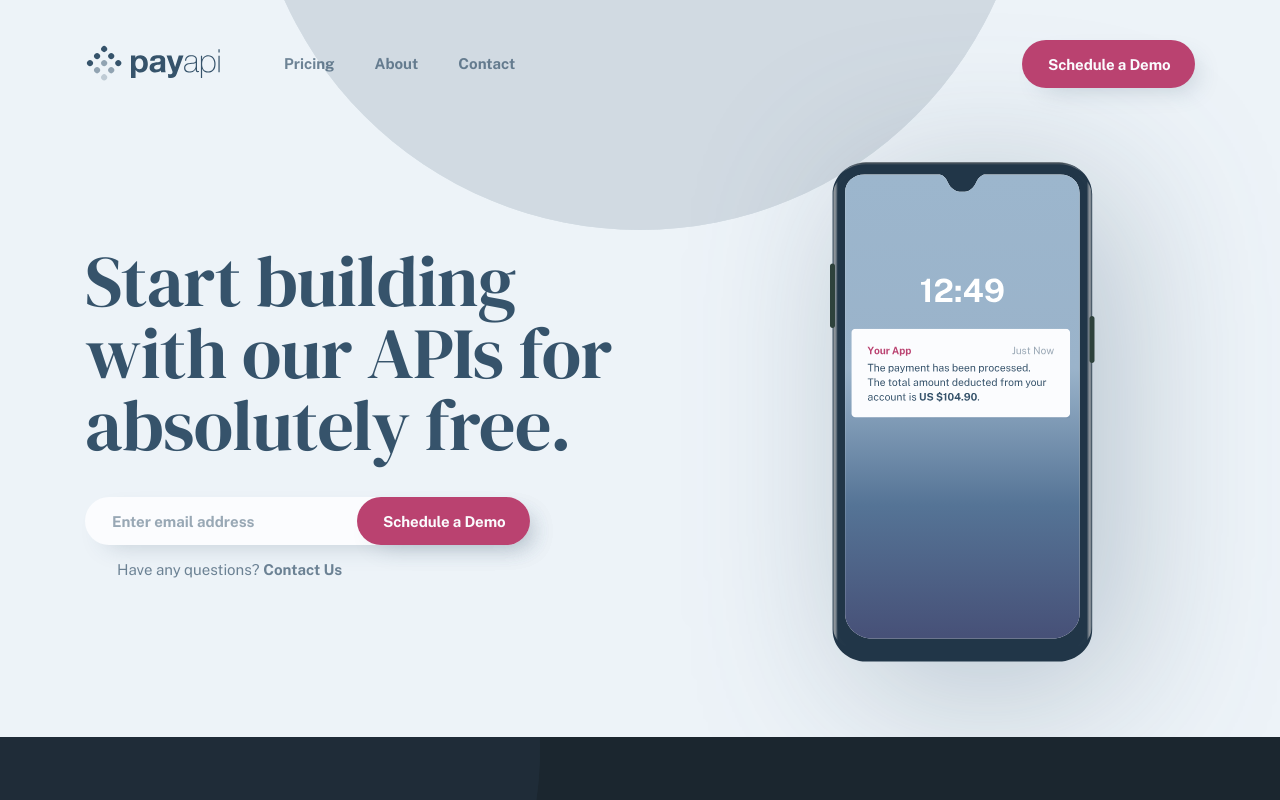
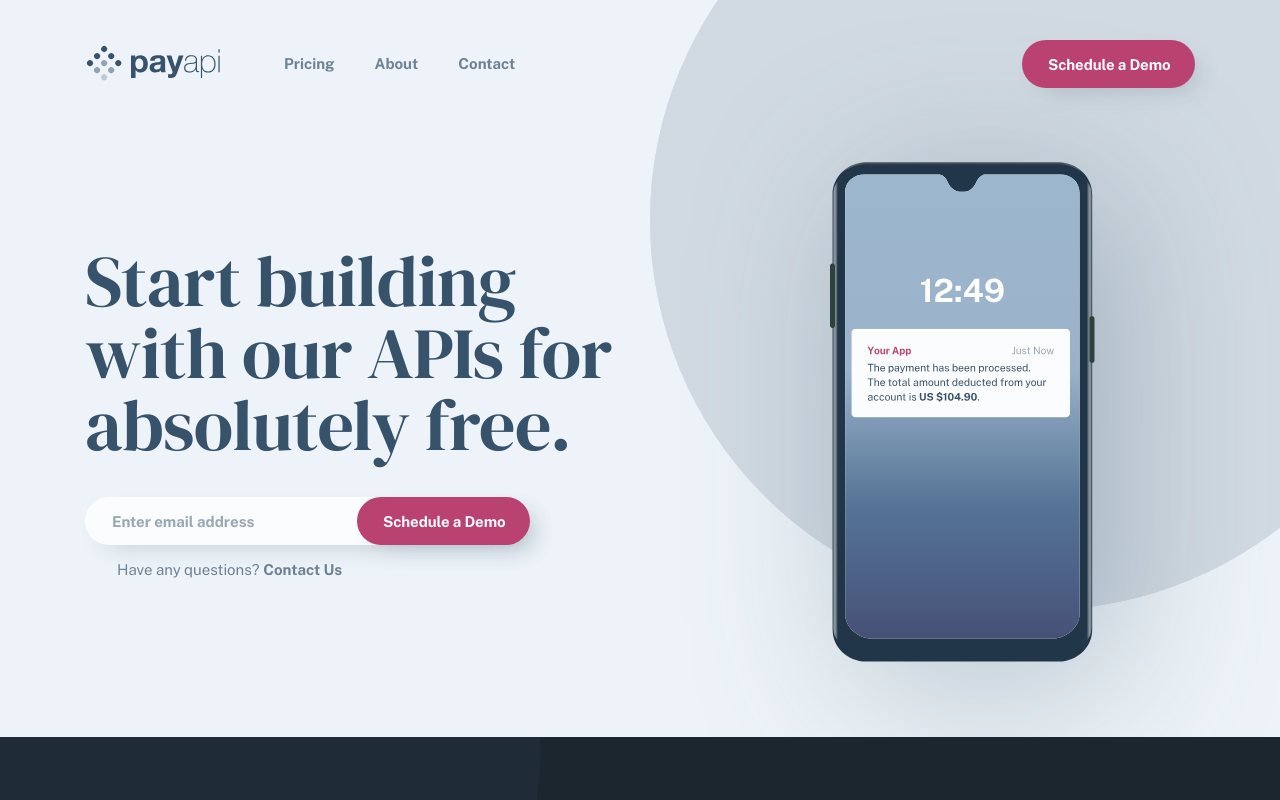
Before and after one commit to HanSeongLee/payapi, a Next.js app: page / in a window 1280 px wide. Shown: the top 800 px of the page. Built offline with nearby package versions, Linux system fonts and the light colour scheme; no server answers.

Commit message:
ADD | Main page on desktop

```diff
--- a/pages/style.module.scss
+++ b/pages/style.module.scss
@@ -1,3 +1,4 @@
+@import "styles/utils";
 
 .main {
   position: relative;
@@ -13,6 +14,10 @@
     background-size: 780px 780px;
     background-position: 50% -550px;
     content: "";
+
+    @include media(">desktop") {
+      background-position: top -170px right -150px;
+    }
   }
 
   header, section, footer {
```
